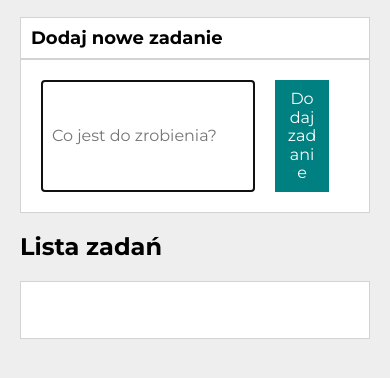
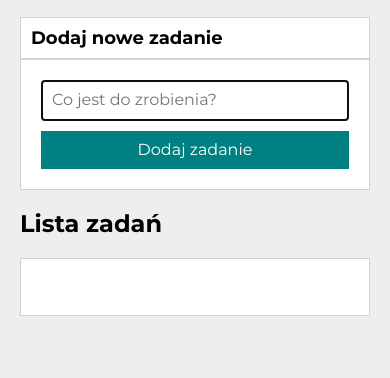
Before and after one commit to GrzegorzPacewicz/ToDoList, a plain HTML site: page index.html in a window 390 px wide. Shown: the part 90-468 px from the top of the page. Drawn offline with nearby package versions, Linux system fonts and the light colour scheme.

Commit message:
Media queries added

```diff
--- a/css/form.css
+++ b/css/form.css
@@ -4,10 +4,30 @@
     grid-gap: 10px;
 }
 
+@media (max-width: 767px) {
+    .form__taskSubmit {
+        display: flex;
+        flex-direction: column;
+    }
+}
 
 .form__header {
     text-align: left;
     margin: 20px;
+}
+.form__newTask {
+    display: inline-block;
+    width: 100%;
+    padding: 9px;
+    border-color: lightgray;
+    border-style: solid;
+}
+
+@media (max-width: 767px) {
+    .form__newTask {
+        width: 100%;
+        margin: auto;
+    }
 }
 
 .form__button {
@@ -19,11 +39,9 @@
     margin-right: 20px;
 }
 
-
-.form__newTask {
-    display: inline-block;
-    max-width: 100%;
-    padding: 9px;
-    border-color: lightgray;
-    border-style: solid;
+@media (max-width: 767px) {
+    .form__button {
+        width: 100%;
+        margin: auto;
+    }
 }
```
